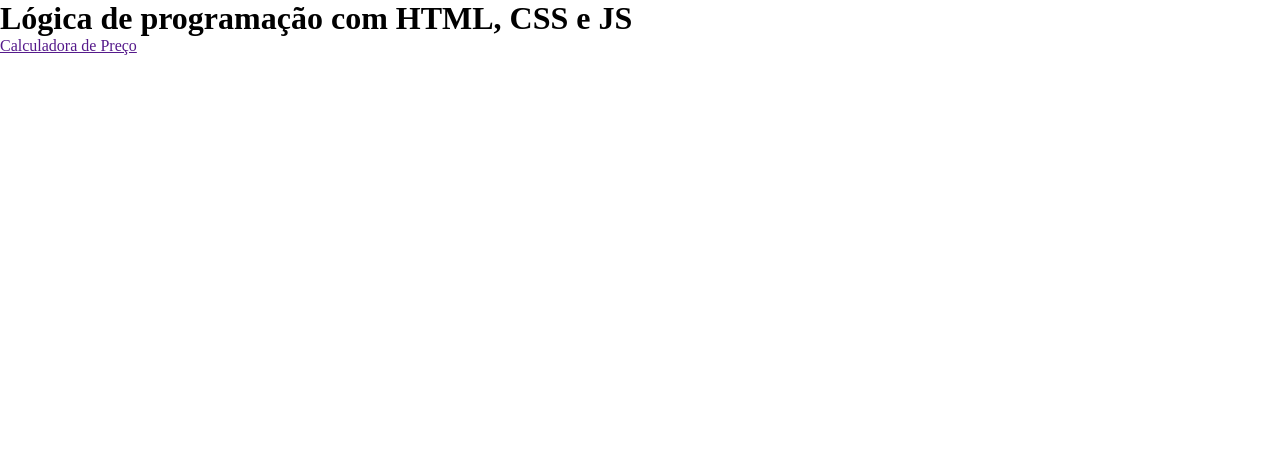
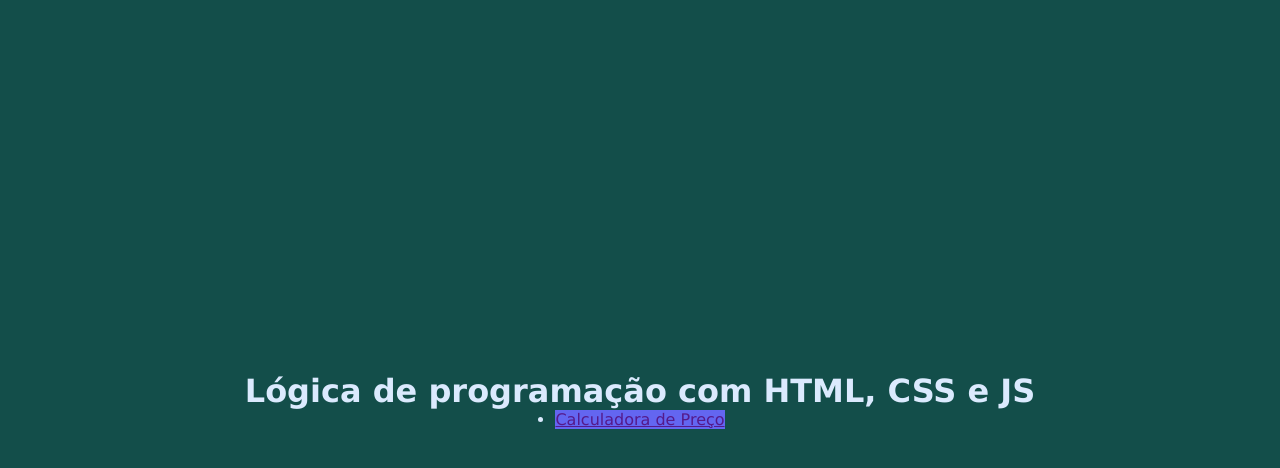
Before and after one commit to Nayarasc/atividade9, a plain HTML site: page index.html in a window 1280 px wide. Drawn offline with Linux system fonts and the light colour scheme.

Commit message:
style: add body and nav styles

```diff
--- a/style.css
+++ b/style.css
@@ -2,4 +2,26 @@
     margin: 0;
     padding: 0;
     box-sizing: border-box;
+    font-family: Verdana, Geneva, Tahoma, sans-serif;
 }
+
+:root {
+    --main-background: #134e4a;
+    --text-color: #dbeafe;
+    --nav-background: #6366f1;
+}
+
+body {
+    background: var(--main-background);
+    color: var(--text-color);
+
+    display: flex;
+    flex-direction: column;
+    height: 100svh;
+    justify-content: center;
+    align-items: center;
+}
+
+nav {
+    background-color: var(--nav-background);
+}
```
